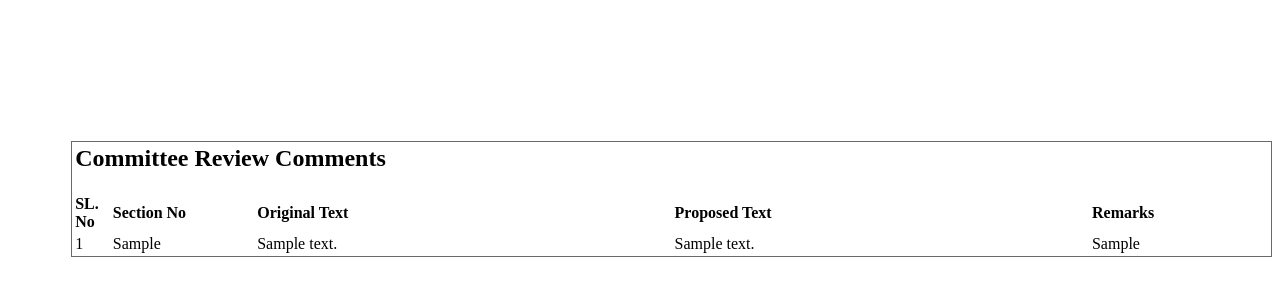
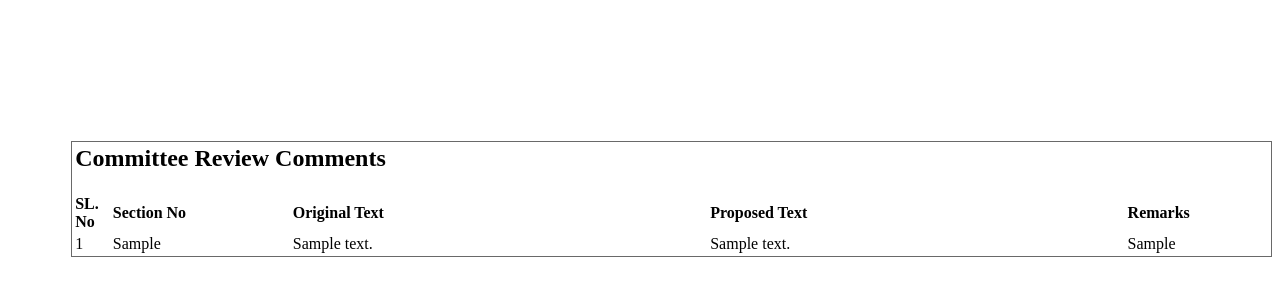
Before and after one commit to tanzrahman/ROMS, a Django app: template templates/document_review/pms_doc_review_complete_report.html in a window 1280 px wide. Shown: the part 3036-3323 px from the top of the page. Run offline with Django 5.2, Linux system fonts and the light colour scheme; tables that the repository leaves empty hold one stand-in row (values such as "Sample post"); the template is opened without the code that fills it: values that come from a table or form of the project are taken from there, most other values are stand-ins (such as "Sample title", 1, 10 or a date in 2020); grey boxes marked "Sample" are stand-in pictures; some web fonts are replaced.

Commit message:
report changed

```diff
--- a/templates/document_review/pms_doc_review_complete_report.html
+++ b/templates/document_review/pms_doc_review_complete_report.html
@@ -351,7 +351,7 @@
                 </tr>
                 <tr>
                     <th>SL. No</th>
-                    <th style>Section No</th>
+                    <th>Section No</th>
                     <th>Original Text</th>
                     <th>Proposed Text</th>
                     <th>Remarks</th>
@@ -359,7 +359,7 @@
                 {% for each in committee_rev_cmnt %}
                     <tr>
                         <td style="width: 3%">{{ forloop.counter }}</td>
-                        <td style="width: 12%">{{ each.section_no|pdf_wrap:10|linebreaks }}</td>
+                        <td style="width: 15%">{{ each.section_no|pdf_wrap:10|linebreaks }}</td>
                         <td style="width: 35%; font-size: 12pt">{{ each.original_text|linebreaks }}</td>
                         <td style="width: 35%; font-size: 12pt">{{ each.proposed_text|linebreaks }}</td>
                         <td style="width: 20%; font-size: 12pt">{{ each.remarks|linebreaks }}</td>
```
